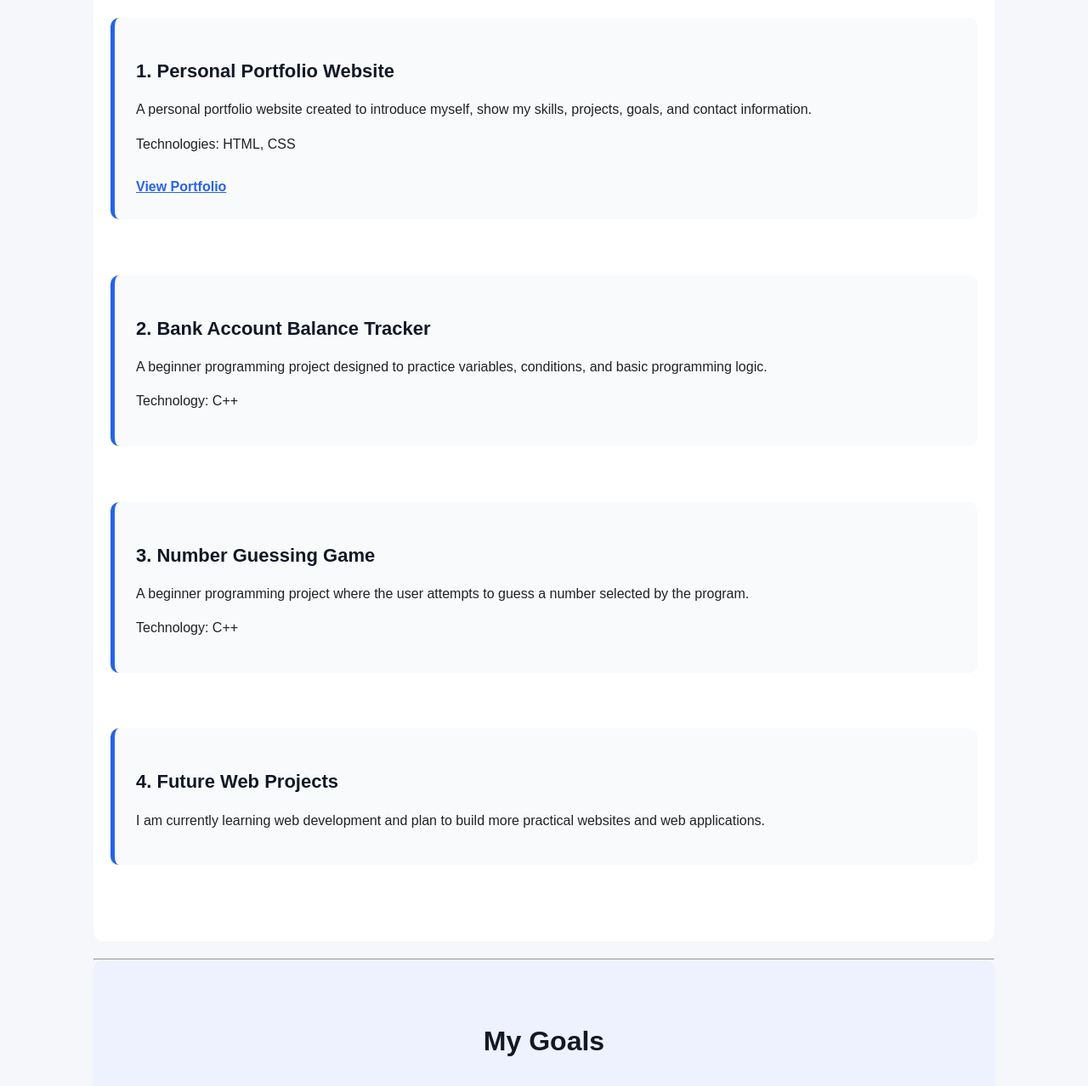
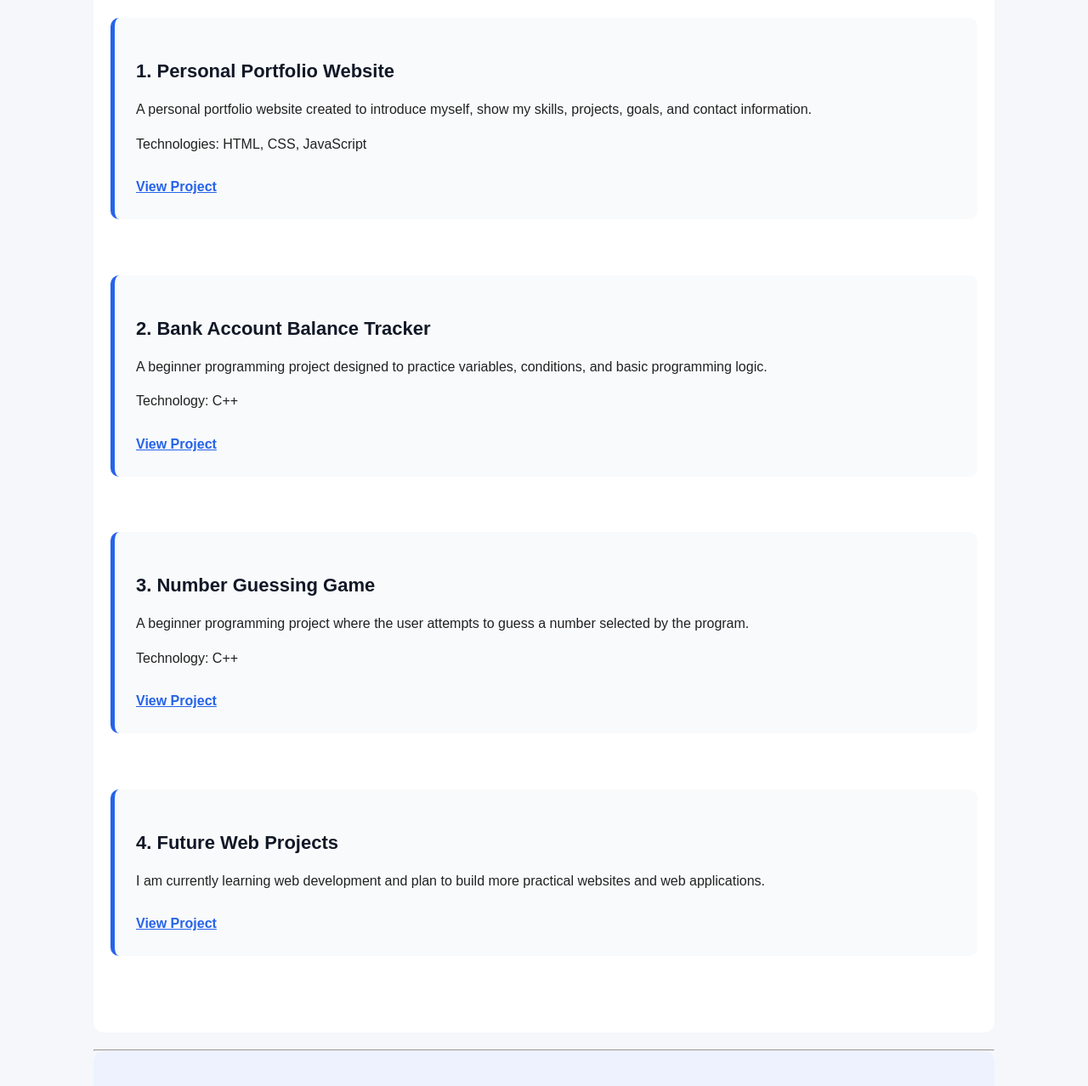
Before and after one commit to rtemesgen781/robera_new_portfolio, a plain HTML site: page index.html in a window 1280 px wide. Shown: the part 2343-3621 px from the top of the page at 85% size. Drawn offline with Linux system fonts and the light colour scheme.

Commit message:
Add files via upload

```diff
--- a/index.html
+++ b/index.html
@@ -160,87 +160,76 @@
         <!-- =========================
              PROJECTS SECTION
         ========================== -->
-
 <section id="projects">
-
     <h2>My Projects</h2>
 
     <article>
-
         <h3>1. Personal Portfolio Website</h3>
-
         <p>
             A personal portfolio website created to introduce myself,
             show my skills, projects, goals, and contact information.
         </p>
-
         <p>
             Technologies:
-                    HTML, CSS
+            HTML, CSS, JavaScript
         </p>
 
-            <a href="https://rtemesgen781.github.io/robera-portfolio/" target="_blank">
-                    View Portfolio
+        <a href="https://rtemesgen781.github.io/robera_new_portfolio/" target="_blank">
+            View Project
         </a>
-
     </article>
-
 
     <br>
 
-
     <article>
-
         <h3>2. Bank Account Balance Tracker</h3>
-
         <p>
             A beginner programming project designed to practice
             variables, conditions, and basic programming logic.
         </p>
-
         <p>
             Technology:
             C++
         </p>
 
+        <a href="#projects">
+            View Project
+        </a>
     </article>
-
 
     <br>
 
-
     <article>
-
         <h3>3. Number Guessing Game</h3>
-
         <p>
             A beginner programming project where the user attempts
             to guess a number selected by the program.
         </p>
-
         <p>
             Technology:
             C++
         </p>
 
+        <a href="#projects">
+            View Project
+        </a>
     </article>
-
 
     <br>
 
-
     <article>
-
         <h3>4. Future Web Projects</h3>
-
         <p>
             I am currently learning web development and plan to build
             more practical websites and web applications.
         </p>
 
+        <a href="#projects">
+            View Project
+        </a>
     </article>
+</section>
 
-        </section>
 
 
         <hr>
```
Lines whose indentation alone changed are shown as unchanged.
